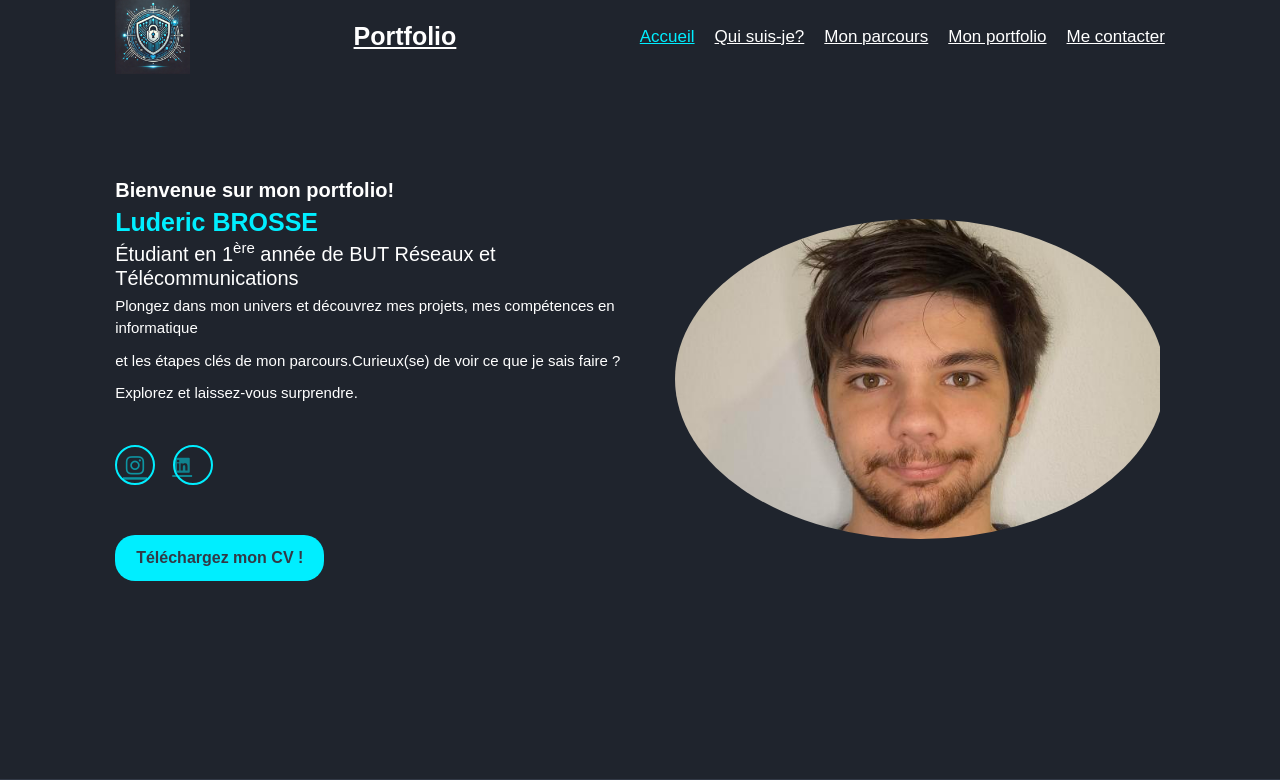
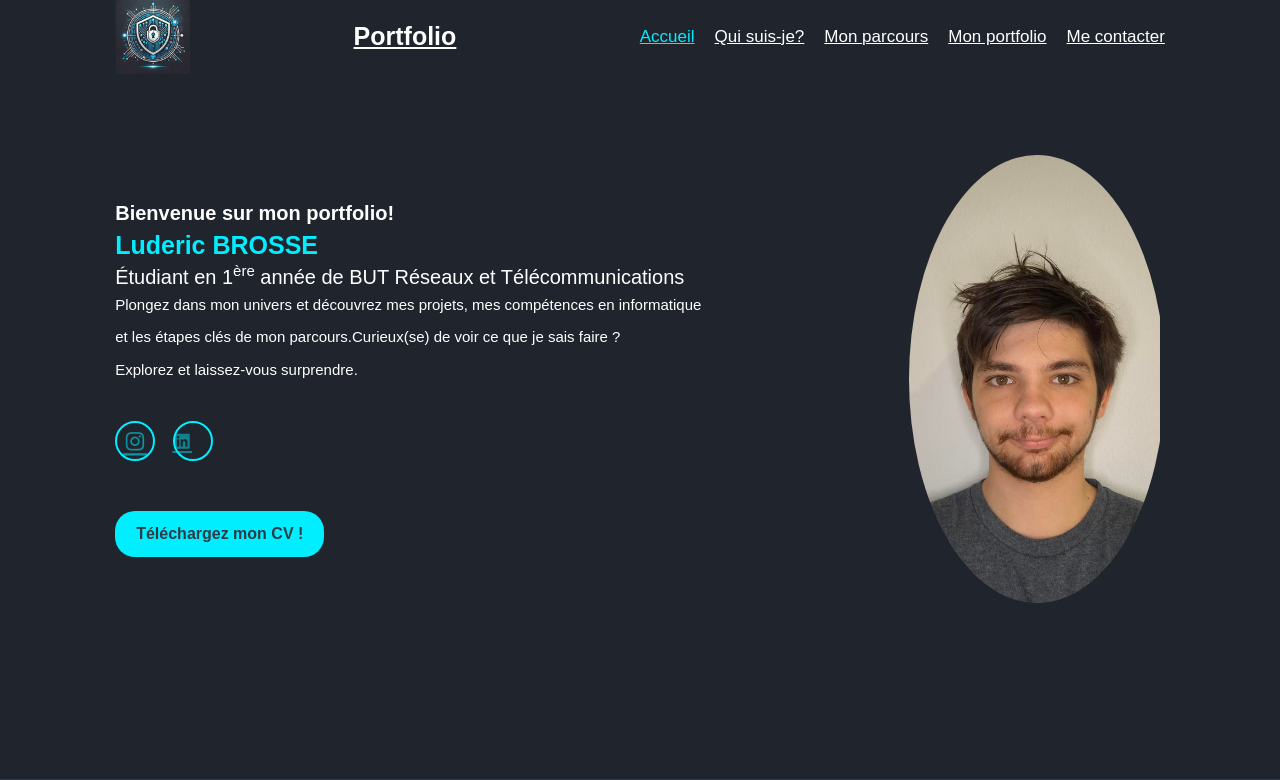
Before and after one commit to LudericBROSSE/LudericBROSSEPortfolio, a PHP site: page / in a window 1280 px wide. Shown: the part 21-801 px from the top of the page. Run offline with PHP 8.4, Linux system fonts and the light colour scheme.

Commit message:
Update style.css

```diff
--- a/style.css
+++ b/style.css
@@ -102,8 +102,8 @@ h4 {
     color: var(--main-color);
   }
 .home-img-cerlce {
-    width: 40vw;
-    height: 25vw;
+    width: 20vw;
+    height: 35vw;
     border-radius: 50%;
     overflow: hidden;
     display: flex;
```
